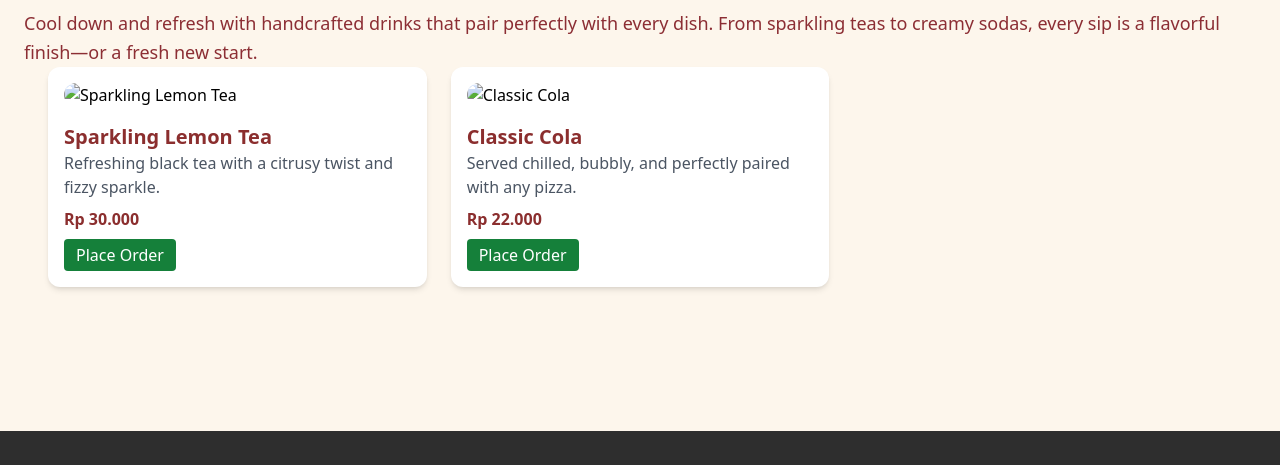
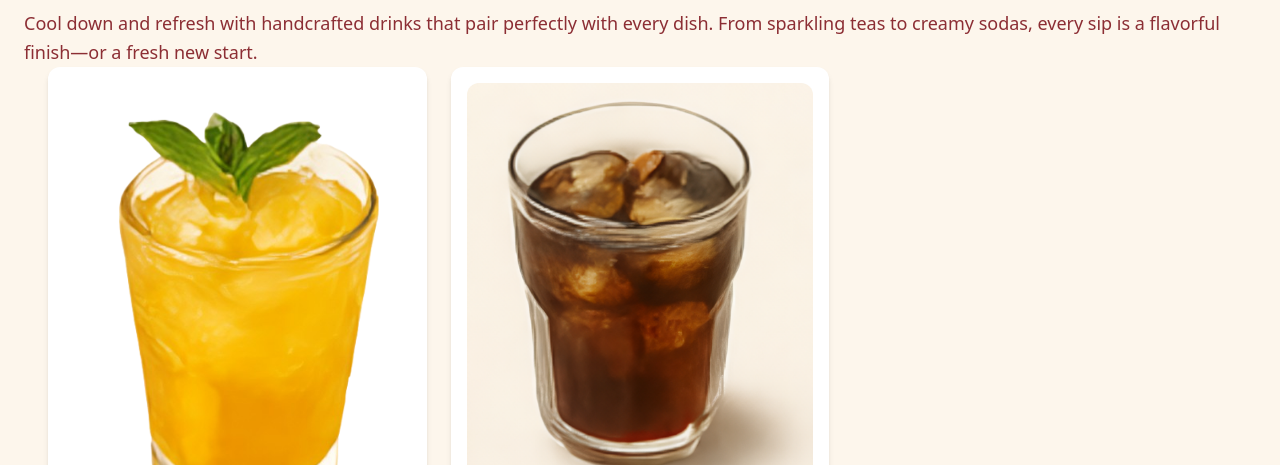
Before and after one commit to theo00000/FinalProject-BNCC-LnT-FrontendDevelopment-2025, a website: page menu.html in a window 1280 px wide. Shown: the part 4311-4776 px from the top of the page. Drawn offline with nearby package versions, Linux system fonts and the light colour scheme.

Commit message:
thirteenth

```diff
--- a/menu.html
+++ b/menu.html
@@ -239,7 +239,7 @@
 
   <div class="grid grid-cols-1 md:grid-cols-2 lg:grid-cols-3 gap-6 px-6 pb-12">
     <div class="menu-item drinks bg-white shadow-md rounded-xl p-4">
-      <img src="sparkling-lemon-tea.jpg" alt="Sparkling Lemon Tea" class="rounded-xl mb-4">
+      <img src="image/es-jeruk.png" alt="Sparkling Lemon Tea" class="rounded-xl mb-4">
       <h3 class="text-xl font-bold text-[#8B2E2E]">Sparkling Lemon Tea</h3>
       <p class="text-gray-600 mb-2">Refreshing black tea with a citrusy twist and fizzy sparkle.</p>
       <p class="font-semibold text-[#8B2E2E]">Rp 30.000</p>
@@ -247,7 +247,7 @@
     </div>
 
     <div class="menu-item drinks bg-white shadow-md rounded-xl p-4">
-      <img src="cola.jpg" alt="Classic Cola" class="rounded-xl mb-4">
+      <img src="image/cola.png" alt="Classic Cola" class="rounded-xl mb-4">
       <h3 class="text-xl font-bold text-[#8B2E2E]">Classic Cola</h3>
       <p class="text-gray-600 mb-2">Served chilled, bubbly, and perfectly paired with any pizza.</p>
       <p class="font-semibold text-[#8B2E2E]">Rp 22.000</p>
```
